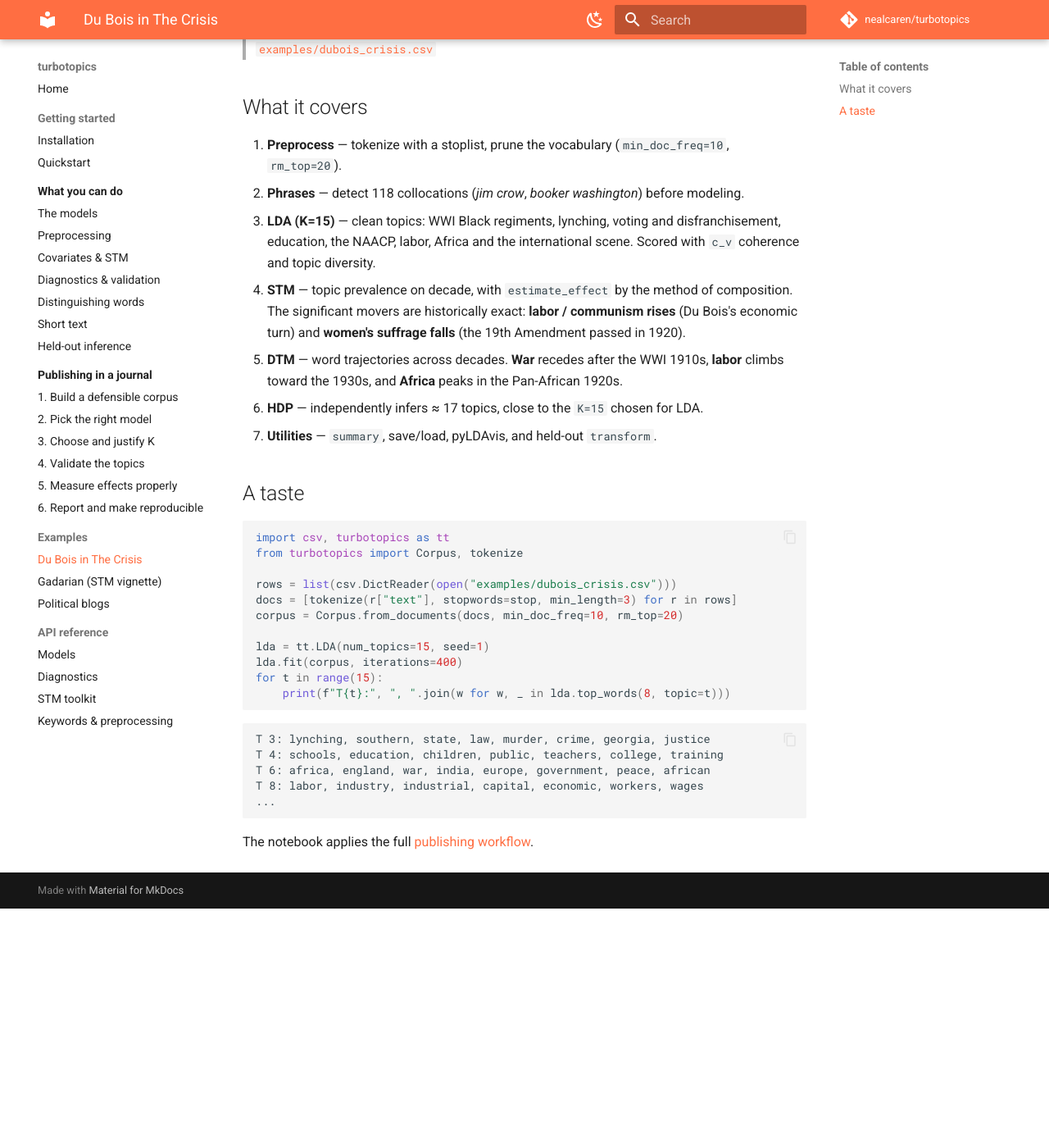
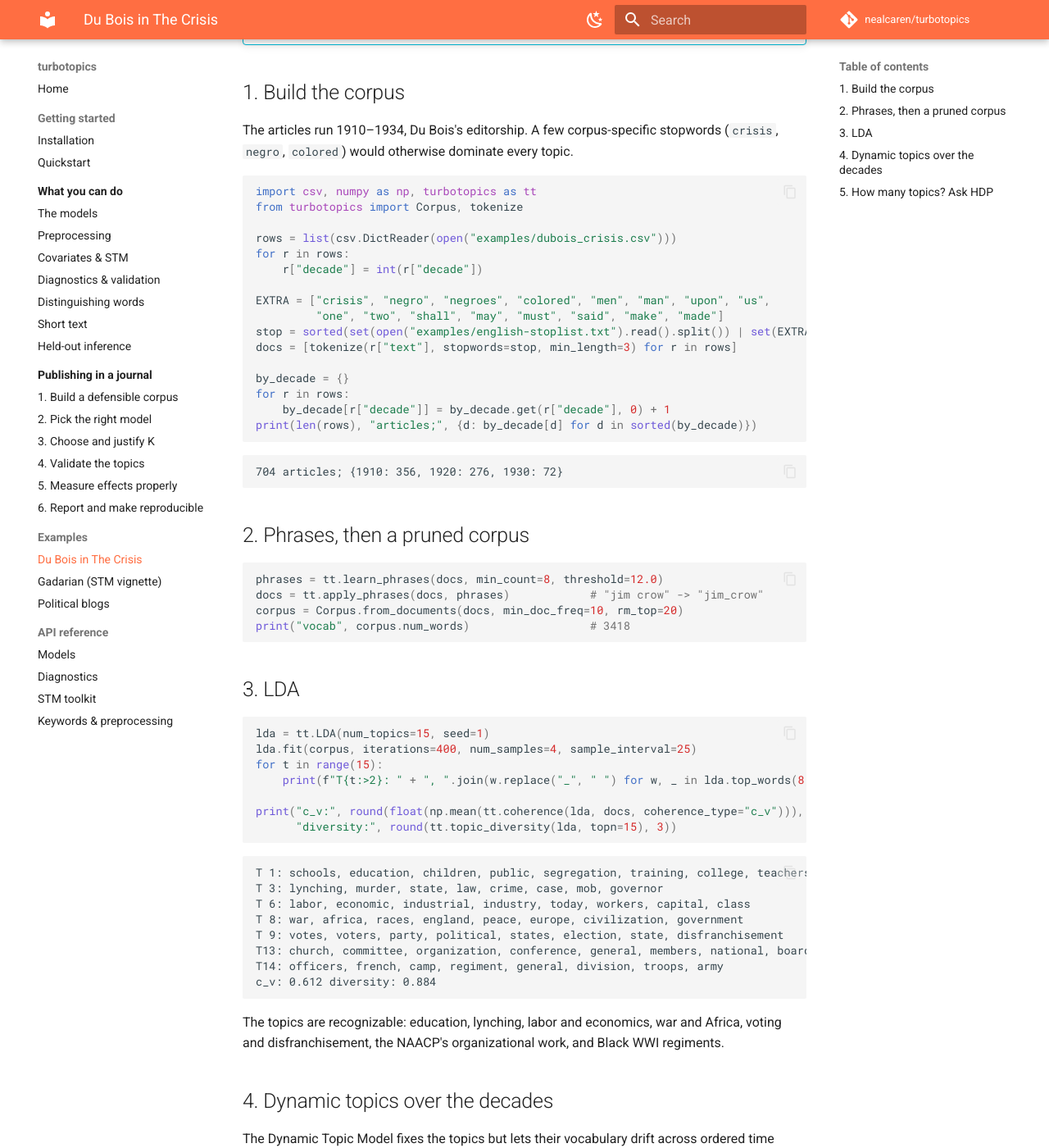
Before and after one commit to nealcaren/turbotopics, an MkDocs documentation site: the page built from docs/examples/dubois.md, in a window 1280 px wide and 1400 px high, scrolled down 379 px. Shown: the whole window at 82% size. Built offline with MkDocs 1.6.1 and Material for MkDocs 9.7.7, drawn with Linux system fonts in a browser that asks for light colours; comment, search, counter and statistics services are not loaded; before the commit the page ends 1487 px from its top, so only the background shows below that; some of the changed text lies outside the part shown.

Commit message:
Make the three example pages real worked examples with verified output
dubois.md, gadarian.md, and poliblog.md are now runnable end-to-end walkthroughs
with the actual output of each step (corpus stats, topic lists, search_k scan,
intrusion test, bootstrap stability, DTM trajectories, HDP K, the treatment
effect, find_thoughts quotes, and the iid-vs-clustered effect table) rather than
summaries that link to the notebook. All output was captured from real runs on
the bundled datasets. The poliblog stability figure uses the corrected
bootstrap_stability (0.36, not the pre-fix 0.02).

Co-Authored-By: Claude Opus 4.8 (1M context) <noreply@anthropic.com>

````diff
--- a/docs/examples/dubois.md
+++ b/docs/examples/dubois.md
@@ -1,61 +1,131 @@
 # W.E.B. Du Bois in *The Crisis*
 
-A full end-to-end analysis on a real corpus: **704 articles from *The Crisis***,
-the NAACP magazine Du Bois edited from 1910 to 1934. It walks the whole library:
-preprocessing, phrase detection, LDA, STM with decade prevalence, dynamic topics,
-HDP, and held-out inference.
+A worked analysis of **704 articles from *The Crisis***, the NAACP magazine Du
+Bois edited from 1910 to 1934. This example covers corpus building, phrase
+detection, LDA, dynamic topics over the decades, and the nonparametric `HDP`
+check on `K`.
 
 !!! info "Focus of this example"
     Corpus building & cleaning · **temporal / dynamic topics** · using `HDP` as a
     `K` sanity check. For topic validation and clustered errors see
     [Poliblog](poliblog.md); for the experimental effect see [Gadarian](gadarian.md).
 
-> :material-notebook: **[Run the full notebook](https://github.com/nealcaren/turbotopics/blob/main/examples/dubois_tutorial.ipynb)**
-> ([script version](https://github.com/nealcaren/turbotopics/blob/main/examples/dubois_tutorial.py)) ·
-> data: [`examples/dubois_crisis.csv`](https://github.com/nealcaren/turbotopics/blob/main/examples/dubois_crisis.csv)
+    Data: [`examples/dubois_crisis.csv`](https://github.com/nealcaren/turbotopics/blob/main/examples/dubois_crisis.csv) ·
+    full notebook (adds STM decade-prevalence + held-out `transform`):
+    [`dubois_tutorial.ipynb`](https://github.com/nealcaren/turbotopics/blob/main/examples/dubois_tutorial.ipynb)
 
-## What it covers
+## 1. Build the corpus
 
-1. **Preprocess** — tokenize with a stoplist, prune the vocabulary
-   (`min_doc_freq=10`, `rm_top=20`).
-2. **Phrases** — detect 118 collocations (*jim crow*, *booker washington*) before
-   modeling.
-3. **LDA (K=15)** — clean topics: WWI Black regiments, lynching, voting and
-   disfranchisement, education, the NAACP, labor, Africa and the international
-   scene. Scored with `c_v` coherence and topic diversity.
-4. **STM** — topic prevalence on decade, with `estimate_effect` by the method of
-   composition. The significant movers are historically exact: **labor /
-   communism rises** (Du Bois's economic turn) and **women's suffrage falls**
-   (the 19th Amendment passed in 1920).
-5. **DTM** — word trajectories across decades. **War** recedes after the WWI
-   1910s, **labor** climbs toward the 1930s, and **Africa** peaks in the
-   Pan-African 1920s.
-6. **HDP** — independently infers ≈ 17 topics, close to the `K=15` chosen for
-   LDA.
-7. **Utilities** — `summary`, save/load, pyLDAvis, and held-out `transform`.
-
-## A taste
+The articles run 1910–1934, Du Bois's editorship. A few corpus-specific
+stopwords (`crisis`, `negro`, `colored`) would otherwise dominate every topic.
 
 ```python
-import csv, turbotopics as tt
+import csv, numpy as np, turbotopics as tt
 from turbotopics import Corpus, tokenize
 
 rows = list(csv.DictReader(open("examples/dubois_crisis.csv")))
+for r in rows:
+    r["decade"] = int(r["decade"])
+
+EXTRA = ["crisis", "negro", "negroes", "colored", "men", "man", "upon", "us",
+         "one", "two", "shall", "may", "must", "said", "make", "made"]
+stop = sorted(set(open("examples/english-stoplist.txt").read().split()) | set(EXTRA))
 docs = [tokenize(r["text"], stopwords=stop, min_length=3) for r in rows]
-corpus = Corpus.from_documents(docs, min_doc_freq=10, rm_top=20)
 
-lda = tt.LDA(num_topics=15, seed=1)
-lda.fit(corpus, iterations=400)
-for t in range(15):
-    print(f"T{t}:", ", ".join(w for w, _ in lda.top_words(8, topic=t)))
+by_decade = {}
+for r in rows:
+    by_decade[r["decade"]] = by_decade.get(r["decade"], 0) + 1
+print(len(rows), "articles;", {d: by_decade[d] for d in sorted(by_decade)})
 ```
 
 ```
-T 3: lynching, southern, state, law, murder, crime, georgia, justice
-T 4: schools, education, children, public, teachers, college, training
-T 6: africa, england, war, india, europe, government, peace, african
-T 8: labor, industry, industrial, capital, economic, workers, wages
-...
+704 articles; {1910: 356, 1920: 276, 1930: 72}
 ```
 
-The notebook applies the full [publishing workflow](../publishing/index.md).
+## 2. Phrases, then a pruned corpus
+
+```python
+phrases = tt.learn_phrases(docs, min_count=8, threshold=12.0)
+docs = tt.apply_phrases(docs, phrases)            # "jim crow" -> "jim_crow"
+corpus = Corpus.from_documents(docs, min_doc_freq=10, rm_top=20)
+print("vocab", corpus.num_words)                  # 3418
+```
+
+## 3. LDA
+
+```python
+lda = tt.LDA(num_topics=15, seed=1)
+lda.fit(corpus, iterations=400, num_samples=4, sample_interval=25)
+for t in range(15):
+    print(f"T{t:>2}: " + ", ".join(w.replace("_", " ") for w, _ in lda.top_words(8, topic=t)))
+
+print("c_v:", round(float(np.mean(tt.coherence(lda, docs, coherence_type="c_v"))), 3),
+      "diversity:", round(tt.topic_diversity(lda, topn=15), 3))
+```
+
+```
+T 1: schools, education, children, public, segregation, training, college, teachers
+T 3: lynching, murder, state, law, crime, case, mob, governor
+T 6: labor, economic, industrial, industry, today, workers, capital, class
+T 8: war, africa, races, england, peace, europe, civilization, government
+T 9: votes, voters, party, political, states, election, state, disfranchisement
+T13: church, committee, organization, conference, general, members, national, board
+T14: officers, french, camp, regiment, general, division, troops, army
+c_v: 0.612 diversity: 0.884
+```
+
+The topics are recognizable: education, lynching, labor and economics, war and
+Africa, voting and disfranchisement, the NAACP's organizational work, and Black
+WWI regiments.
+
+## 4. Dynamic topics over the decades
+
+The Dynamic Topic Model fixes the topics but lets their vocabulary drift across
+ordered time slices. `chain_variance=0.05` lets real trends show; the default
+0.005 is too stiff for three slices.
+
+```python
+decades = sorted(by_decade)
+times = [decades.index(r["decade"]) for r in rows]
+dtm = tt.DTM(num_topics=8, chain_variance=0.05, seed=1)
+dtm.fit(corpus, times, em_iters=20)
+
+vocab = list(dtm.vocabulary)
+per_time = np.stack([dtm.topic_word(s) for s in range(dtm.num_times)])
+print("           " + "   ".join(f"{d}s" for d in decades))
+for w in ["war", "labor", "africa", "schools"]:
+    wid = vocab.index(w)
+    topic = int(per_time[:, :, wid].mean(0).argmax())
+    evo = dtm.word_evolution(topic, w)
+    print(f"  {w:8s}: " + "   ".join(f"{1000 * float(p):5.1f}" for p in evo))
+```
+
+```
+           1910s   1920s   1930s
+  war     :   7.3     6.5     6.3
+  labor   :  13.1    15.4    18.6
+  africa  :  15.9    21.7    23.9
+  schools :  16.8    16.2    14.1
+```
+
+The trajectories track Du Bois's intellectual arc: **labor** and **Africa** rise
+steadily across his editorship (his economic turn and the Pan-African
+Congresses), while **war** recedes after the WWI 1910s and **schools** drifts
+down.
+
+## 5. How many topics? Ask HDP
+
+The Hierarchical Dirichlet Process infers the topic count rather than taking one.
+It is a check on the `K = 15` chosen above.
+
+```python
+hdp = tt.HDP(eta=0.3, seed=1)
+hdp.fit(corpus, iters=150)
+print("HDP inferred K =", hdp.num_topics)          # 17
+```
+
+`HDP` lands on 17, close to the 15 used for LDA. The
+[full notebook](https://github.com/nealcaren/turbotopics/blob/main/examples/dubois_tutorial.ipynb)
+continues with STM decade-prevalence (labor rises, women's suffrage falls after
+1920) and held-out `transform`, following the
+[publishing workflow](../publishing/index.md) end to end.
````
Also changed, not shown: docs/examples/gadarian.md (+55 -21 lines), docs/examples/poliblog.md (+66 -33 lines).
